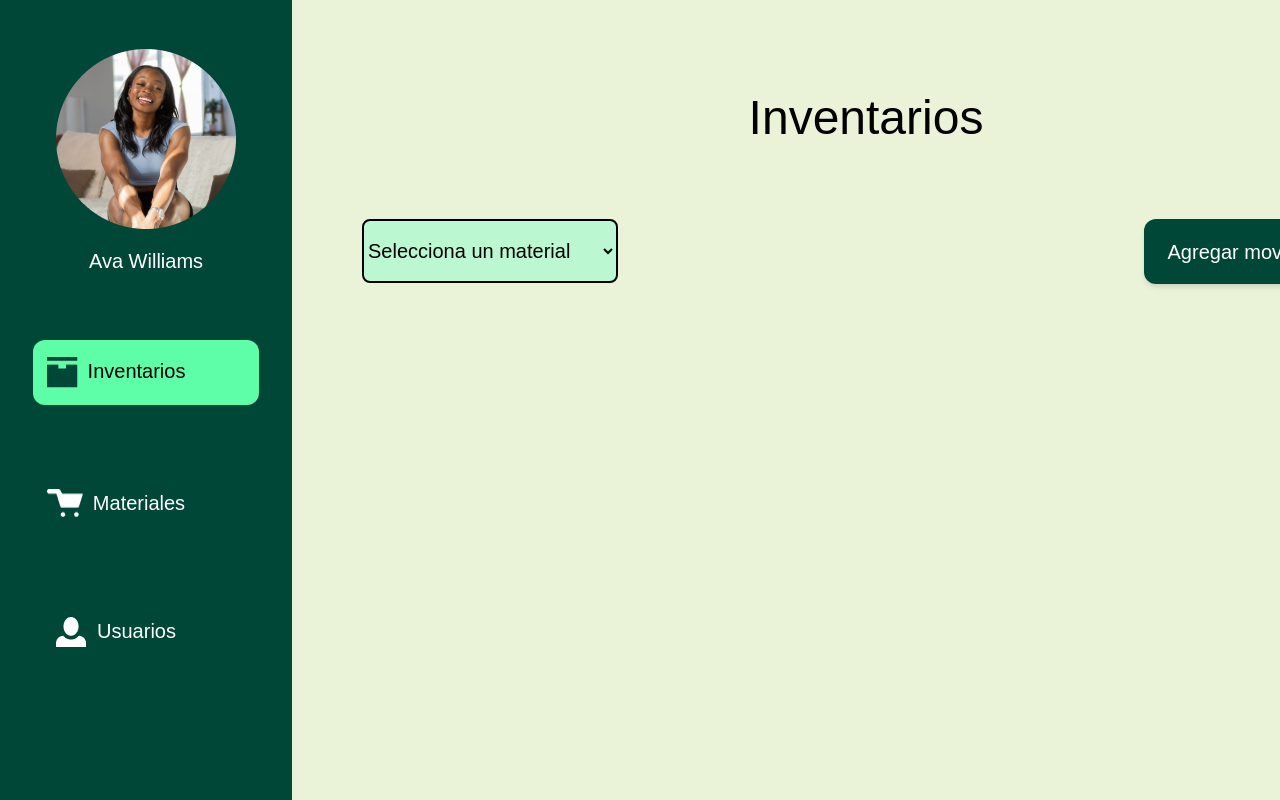
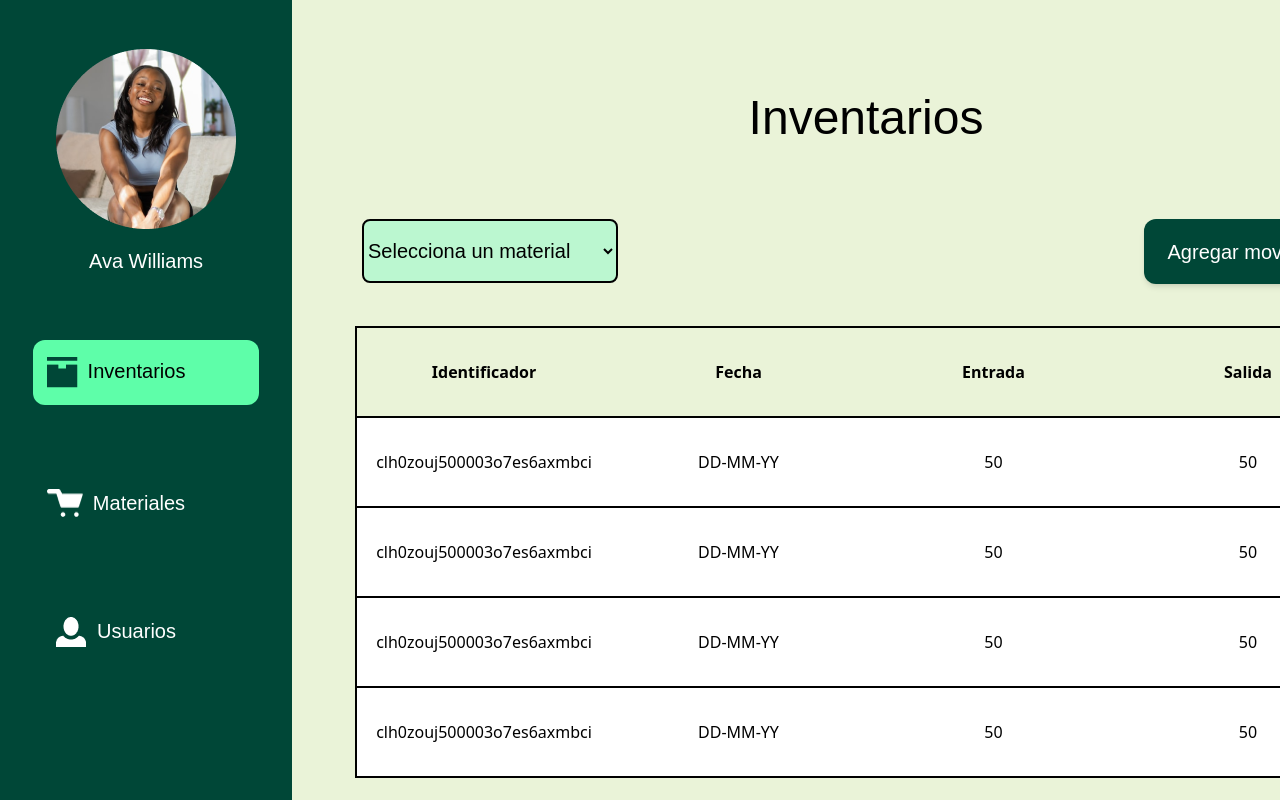
Before and after one commit to mariohramirez/SistemaGestionInventarios, a Next.js app: page / in a window 1280 px wide. Shown: the top 800 px of the page. Built offline with nearby package versions, Linux system fonts and the light colour scheme.

Commit message:
Creada la pantalla inventario y componente tablaInventario

```diff
--- a/components/Inventario.tsx
+++ b/components/Inventario.tsx
@@ -3,6 +3,7 @@ import Image from 'next/image';
 import card from '../public/card.png';
 import Sidebar from './Sidebar';
 import Modal from './ModalMovimiento';
+import TablaInventario from './TablaInventario';
 
 const Inventario = () => {
     const [isModalOpen, setIsModalOpen] = useState(false);
@@ -44,13 +45,11 @@ const Inventario = () => {
                             <option key={material.id}>{material.nombre}</option>
                         ))}
                     </select>
-
-
-
                     <button onClick={handleOpenModal} className='bg-[#004737] h-[65px] w-[226px] rounded-xl text-white text-xl font-poppins transition duration-500 ease-in-out shadow-md hover:bg-[#007f5f]'>
                         Agregar movimiento
                     </button>
                 </div>
+                <TablaInventario></TablaInventario>
             </div>
             <Modal isOpen={isModalOpen} onClose={() => setIsModalOpen(false)} />
         </div>
--- /dev/null
+++ b/components/TablaInventario.tsx
@@ -0,0 +1,46 @@
+import React from 'react'
+
+const TablaInventario = () => {
+    return(
+        <div className='pt-[42px]'>
+                    <table className=' table-auto border-black border-2'>
+                        <thead>
+                            <tr className='h-[90px] '>
+                                <th>Identificador</th>
+                                <th>Fecha</th>
+                                <th>Entrada</th>
+                                <th>Salida</th>
+                            </tr>
+                        </thead>
+                        <tbody className='bg-[#FFFFFF]'>
+                            <tr className='h-[90px] border-black border-2'>
+                                <td>clh0zouj500003o7es6axmbci</td>
+                                <td>DD-MM-YY</td>
+                                <td>50</td>
+                                <td>50</td>
+                            </tr>
+                            <tr className='h-[90px] border-black border-2'>
+                                <td>clh0zouj500003o7es6axmbci</td>
+                                <td>DD-MM-YY</td>
+                                <td>50</td>
+                                <td>50</td>
+                            </tr>
+                            <tr className='h-[90px] border-black border-2'>
+                                <td>clh0zouj500003o7es6axmbci</td>
+                                <td>DD-MM-YY</td>
+                                <td>50</td>
+                                <td>50</td>
+                            </tr>
+                            <tr className='h-[90px] border-black border-2'>
+                                <td>clh0zouj500003o7es6axmbci</td>
+                                <td>DD-MM-YY</td>
+                                <td>50</td>
+                                <td>50</td>
+                            </tr>
+                        </tbody>
+                    </table>
+                </div>
+    )
+}
+
+export default TablaInventario
```
